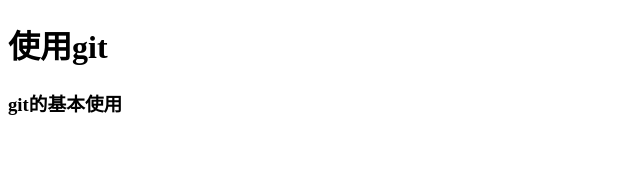
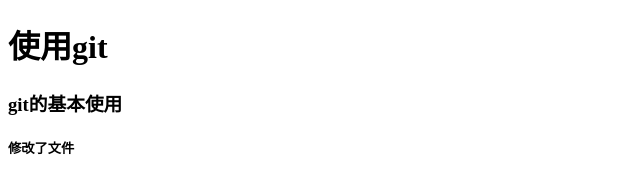
Before and after one commit to zhuliudan001/project_02, a plain HTML site: page index.html in a window 1280 px wide. Shown: the full height of the page, 0-640 px from the left. Drawn offline with Linux system fonts and the light colour scheme.

Commit message:
修改了index.html文件

```diff
--- a/index.html
+++ b/index.html
@@ -12,5 +12,7 @@
 
   <h3>git的基本使用</h3>
 
+  <h5>修改了文件</h5>
+
 </body>
 </html>
```
